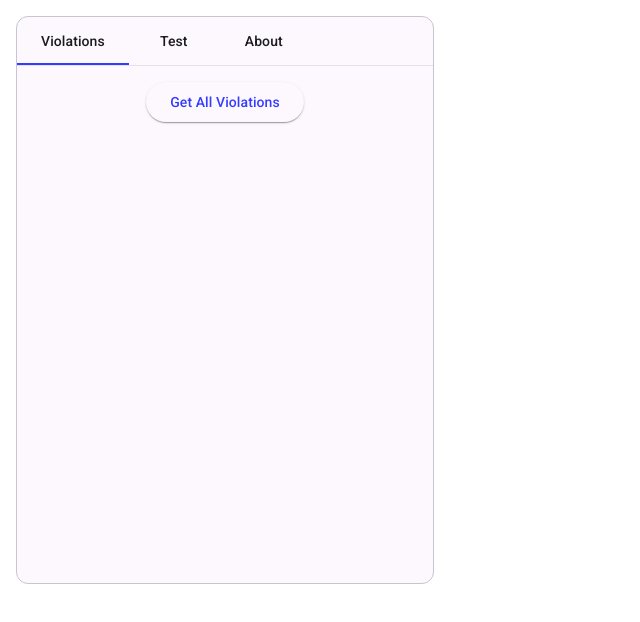
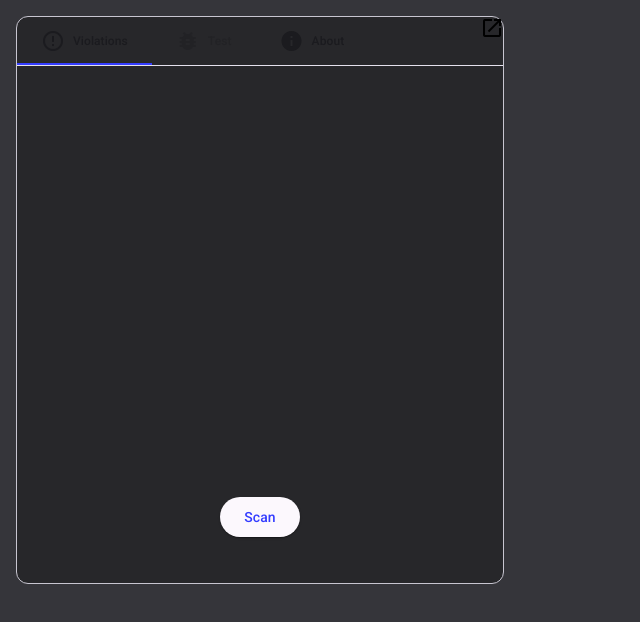
Before and after one commit to gitfre4k/driver-monitoring-chrome-extension-master-main, an Angular app: page / in a window 1280 px wide. Shown: the top 622 px of the page, without its empty margins (0-640 px from the left). Built offline with nearby package versions, Linux system fonts and the light colour scheme; no server answers.

Commit message:
v0.0.1 final touch

```diff
--- a/package.json
+++ b/package.json
@@ -1,6 +1,6 @@
 {
   "name": "driver-monitoring-chrome-extension",
-  "version": "0.0.0",
+  "version": "0.0.1",
   "scripts": {
     "ng": "ng",
     "start": "ng serve",
--- a/src/app/app.component.html
+++ b/src/app/app.component.html
@@ -1,16 +1,26 @@
 <div id="wrapper">
     @if (!gettingAllViolations) {
+
+    <a class="open-in-new-window" (click)="popUp()"><mat-icon>open_in_new</mat-icon></a>
     <mat-card appearance="outlined" id="mat-card-wrapper">
+
         <mat-tab-group mat-stretch-tabs="false" mat-align-tabs="start" dynamicHeight="true" id="tab-group">
-
             <mat-tab label="Violations">
-                <div class="tab-group">
-                    <button mat-raised-button (click)="getAllViolations()">Get All Violations</button>
+                <ng-template mat-tab-label>
+                    <mat-icon>error_outline</mat-icon>
+                    <span>Violations</span>
+                </ng-template>
+                <div class="tab-group tab-group-1">
+                    <button mat-raised-button (click)="getAllViolations()">Scan</button>
                 </div>
             </mat-tab>
 
-            <mat-tab label="Test">
-                <div class="tab-group">
+            <mat-tab label="Test" disabled="true">
+                <ng-template mat-tab-label>
+                    <mat-icon>bug_report</mat-icon>
+                    <span>Test</span>
+                </ng-template>
+                <div class="tab-group tab-group-2">
                     <button mat-stroked-button (click)="getEvents()">GET EVENTS</button>
                     <button mat-button (click)="popUp()">popUp</button>
                     <button mat-button (click)="openDialog()">Open Violations</button>
@@ -18,22 +28,24 @@
             </mat-tab>
 
             <mat-tab label="About">
-                <div class="tab-group">
-                    <h2>Driver Monitoring</h2>
-                    <h3>webApp chrome extension v0.1</h3>
+                <ng-template mat-tab-label>
+                    <mat-icon>info</mat-icon>
+                    <span>About</span>
+                </ng-template>
+                <div class="tab-group tab-group-3">
+                    <p>Driver Monitoring Chrome Extension</p>
+                    <p>version: 0.0.1</p>
                 </div>
             </mat-tab>
         </mat-tab-group>
+
     </mat-card>
 
 
-
-
-
     } @else {
-    <mat-card class="example-card">
+    <mat-card class="example-card" id="mat-card-wrapper-2">
         <mat-card-content>
-            <h2 class="example-h2">Getting all violations...</h2>
+            <h2 class="example-h2">Violation detection in progress...</h2>
             <p>{{progressBar.currentCompany}}</p>
             <section class="example-section">
                 <mat-progress-bar class="example-margin" [mode]="progressBar.mode" [value]="progressBar.value"
--- a/src/app/app.component.scss
+++ b/src/app/app.component.scss
@@ -21,10 +21,61 @@
 }
 
 #mat-card-wrapper {
+  display: flex;
   flex-grow: 1;
   height: 100%;
+  background-color: rgb(39 39 42);
+}
+
+#mat-card-wrapper-2 {
+  height: 35%;
+  margin-top: 32px;
+  button {
+    margin-top: 16px;
+  }
+  p {
+    margin-top: 32px;
+  }
 }
 
 .tab-group {
-  margin-top: 16px;
+  margin-top: 32px;
 }
+
+.example-margin {
+  margin-top: 32px;
+}
+
+span {
+  margin-left: 8px;
+  font-size: 12px;
+}
+
+.tab-group {
+  display: flex;
+  flex-direction: column;
+}
+
+.tab-group.tab-group-3 {
+  align-items: end;
+  justify-content: end;
+  height: 90%;
+  padding-bottom: 128px;
+  padding-right: 16px;
+  p {
+    margin: 0;
+  }
+}
+
+.tab-group.tab-group-1 {
+  justify-content: end;
+  align-items: center;
+  height: 85%;
+}
+
+.open-in-new-window {
+  position: absolute;
+  right: 16px;
+  top: 16px;
+  z-index: 100;
+}
--- a/src/app/app.component.ts
+++ b/src/app/app.component.ts
@@ -14,6 +14,7 @@ import { ViolationsComponent } from './components/violations/violations.componen
 import { CommonModule } from '@angular/common';
 import { MatProgressBarModule } from '@angular/material/progress-bar';
 import { MatTabsModule } from '@angular/material/tabs';
+import { MatIconModule } from '@angular/material/icon';
 
 @Component({
   selector: 'app-root',
@@ -28,6 +29,7 @@ import { MatTabsModule } from '@angular/material/tabs';
     MatDialogModule,
     MatProgressBarModule,
     MatTabsModule,
+    MatIconModule,
   ],
 })
 export class AppComponent {
@@ -80,7 +82,11 @@ export class AppComponent {
   }
 
   popUp() {
-    window.open('index.html', 'popup', 'resizable=no');
+    // window.open('index.html', 'popup', 'resizable=no');
+    const windowFeatures =
+      'resizable=no,target="dmcev001win",left=100,top=100,width=536,height=640';
+    window.open('index.html', '', windowFeatures);
+    window.close();
   }
 
   stopGetAllViolations = () => {
@@ -91,7 +97,7 @@ export class AppComponent {
 
   getAllViolations = () => {
     this.gettingAllViolations = true;
-    this.progressBar.constant = 100 / this.tenants.length;
+    this.progressBar.constant = 100 / this.tenants.length + 0.2;
     this.progressBar.value = 0;
     this.progressBar.mode = 'determinate';
 
@@ -112,7 +118,7 @@ export class AppComponent {
           console.log(violations);
           this.progressBar.value =
             this.progressBar.value === 0
-              ? (100 / this.tenants.length) * 2.5
+              ? this.progressBar.constant
               : this.progressBar.value + this.progressBar.constant;
           console.log(this.progressBar.value);
           if (violations.totalCount > 0) {
@@ -126,7 +132,7 @@ export class AppComponent {
         },
         error: (error) => {
           console.error('Error:', error);
-          alert('Error:\n\t' + error);
+          alert('Error:\n\t' + error.name + '\n\t' + error.message);
           this.progressBar.value = 0;
           this.gettingAllViolations = false;
         },
@@ -179,62 +185,3 @@ export class AppComponent {
 }
 
 // mock
-
-const mock = [
-  {
-    company: 'KCE Enterprises, LLC',
-    violations: {
-      totalCount: 1,
-      items: [
-        {
-          id: 4,
-          driverId: ' 0002',
-          driverName: 'Barrie Mohamed J',
-          violationsCount: 1,
-          violations: [
-            {
-              violationId: '3a18ac74-1c9e-1948-b7c0-5628656e47e0',
-              type: 'ThirtyMinutesBreakViolation',
-              startTime: '2025-03-15T18:48:34Z',
-              endTime: '2025-03-15T19:14:56.50813Z',
-              logDate: '2025-03-15T04:00:00Z',
-              homeTerminalTimeZone: 'America/New_York',
-            },
-            {
-              violationId: '3a18ac74-1c9e-1238-b7c0-5628656e47e0',
-              type: '11 hours violation',
-              startTime: '2025-03-15T18:48:34Z',
-              endTime: '2025-03-15T19:14:56.50813Z',
-              logDate: '2025-03-15T04:00:00Z',
-              homeTerminalTimeZone: 'America/New_York',
-            },
-          ],
-        },
-      ],
-    },
-  },
-  {
-    company: 'PHP 7 Express, INC',
-    violations: {
-      totalCount: 1,
-      items: [
-        {
-          id: 6,
-          driverId: '  161',
-          driverName: 'Mileta Sarovic',
-          violationsCount: 1,
-          violations: [
-            {
-              violationId: '3a18ad5d-4ee1-ec64-4e06-ff67423a1d2e',
-              type: 'ThirtyMinutesBreakViolation',
-              startTime: '2025-03-15T18:04:07.568Z',
-              endTime: '2025-03-15T19:14:58.5059667Z',
-              logDate: '2025-03-15T05:00:00Z',
-              homeTerminalTimeZone: 'America/Chicago',
-            },
-          ],
-        },
-      ],
-    },
-  },
-];
--- a/src/app/components/violations/violations.component.html
+++ b/src/app/components/violations/violations.component.html
@@ -1,5 +1,9 @@
 <div class="dialog">
-    <h2 mat-dialog-title>Violations</h2>
+
+    <div class="violation-report">
+        <mat-icon>article</mat-icon>
+        <h3 mat-dialog-title>Violations</h3>
+    </div>
 
     @if (!violations.length) {
     <mat-dialog-content>No violations detected.</mat-dialog-content>
@@ -25,10 +29,10 @@
         }
         <mat-divider></mat-divider>
         }
+
+        <mat-dialog-actions align="end">
+            <button mat-button mat-dialog-close>Close</button>
+        </mat-dialog-actions>
     </mat-dialog-content>
-
-    <mat-dialog-actions align="end">
-        <button mat-button mat-dialog-close>Close</button>
-    </mat-dialog-actions>
     }
 </div>
--- a/src/app/components/violations/violations.component.scss
+++ b/src/app/components/violations/violations.component.scss
@@ -1,7 +1,23 @@
 .dialog {
   text-align: left;
+
+  .violation-report {
+    display: flex;
+    align-items: center;
+    justify-content: start;
+    text-align: left;
+
+    :first-child {
+      margin-top: 8px;
+      margin-left: 16px;
+      margin-right: 8px;
+      padding: 0;
+    }
+  }
+
+  h3 {
+    font-weight: 500;
+    margin-left: 0;
+    padding-left: 0;
+  }
 }
-
-h3 {
-  font-weight: 500;
-}
--- a/src/app/components/violations/violations.component.ts
+++ b/src/app/components/violations/violations.component.ts
@@ -3,11 +3,12 @@ import { Component, Input } from '@angular/core';
 import { MatButtonModule } from '@angular/material/button';
 import { MatDialogModule } from '@angular/material/dialog';
 import { IViolations } from '../../interfaces';
-import { MatDivider, MatDividerModule } from '@angular/material/divider';
+import { MatDivider } from '@angular/material/divider';
+import { MatIconModule } from '@angular/material/icon';
 
 @Component({
   selector: 'app-violations',
-  imports: [MatDialogModule, MatButtonModule, MatDivider],
+  imports: [MatDialogModule, MatButtonModule, MatDivider, MatIconModule],
   templateUrl: './violations.component.html',
   styleUrl: './violations.component.scss',
 })
--- a/src/index.html
+++ b/src/index.html
@@ -1,15 +1,18 @@
 <!DOCTYPE html>
 <html lang="en">
+
 <head>
   <meta charset="utf-8" />
-    <title>DriverMonitoringChromeExtension</title>
+  <title>Driver Monitoring Chrome Extension v0.0.1</title>
   <base href="/" />
   <meta name="viewport" content="width=device-width, initial-scale=1" />
   <link rel="icon" type="image/x-icon" href="favicon.ico" />
   <link href="https://fonts.googleapis.com/css2?family=Roboto:wght@300;400;500&display=swap" rel="stylesheet">
   <link href="https://fonts.googleapis.com/icon?family=Material+Icons" rel="stylesheet">
 </head>
+
 <body class="mat-typography">
   <app-root></app-root>
 </body>
+
 </html>
--- a/src/styles.scss
+++ b/src/styles.scss
@@ -13,10 +13,8 @@ html {
 
 html,
 body {
-  // background: var(--mat-sys-surface);
-  // color: var(--mat-sys-on-surface);
   height: 600px;
-  width: 450px;
+  width: 520px;
   position: relative;
   overflow: hidden;
 
@@ -26,6 +24,7 @@ body {
   text-align: center;
 
   font-family: Roboto, "Helvetica Neue", sans-serif;
+  background-color: rgb(53, 53, 58);
 }
 
 .mat-tab-body-wrapper,
```
Also changed, not shown: src/content-script.js (+43 -43 lines), src/manifest.json. Lines whose indentation alone changed are shown as unchanged.
